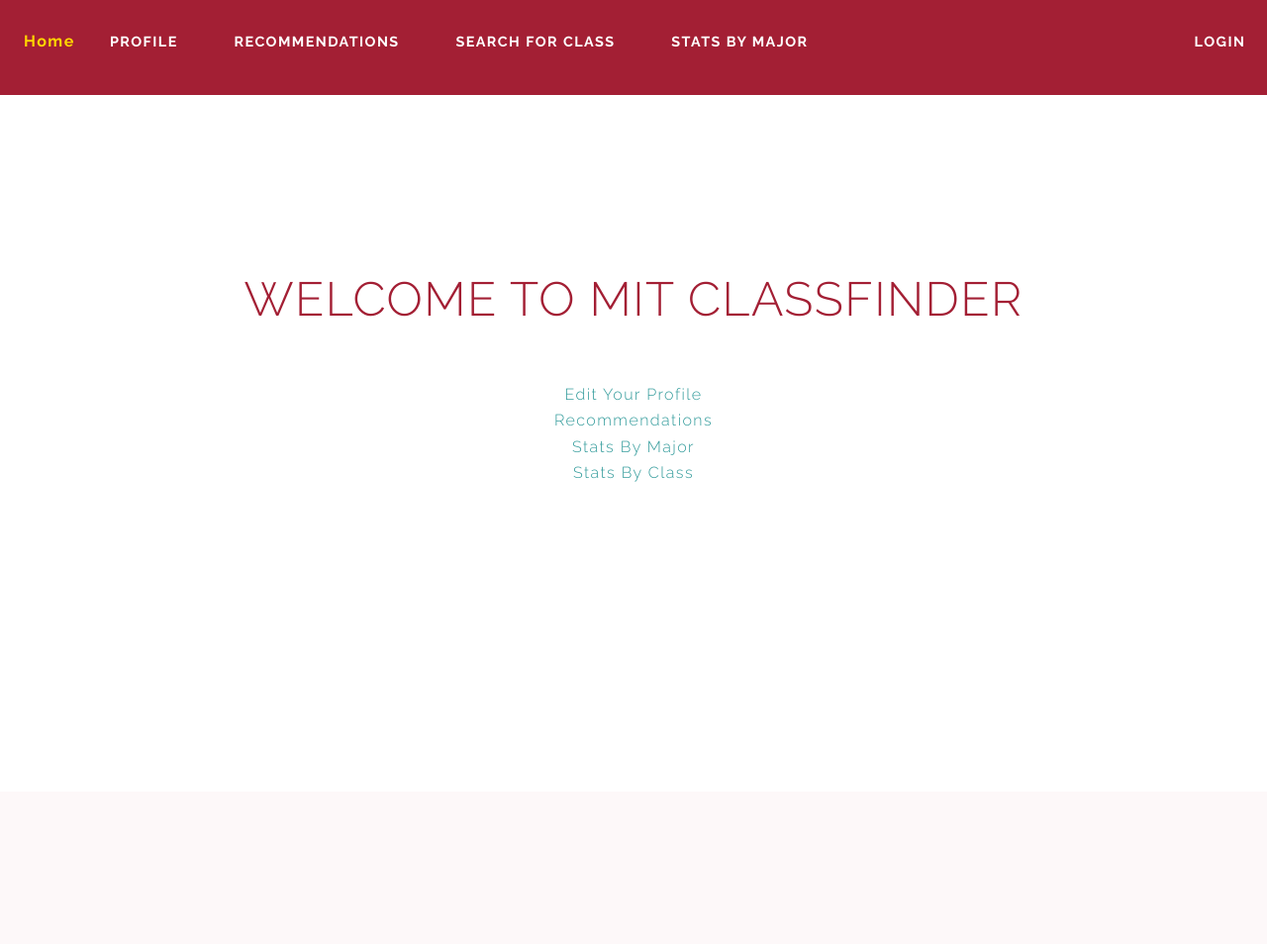
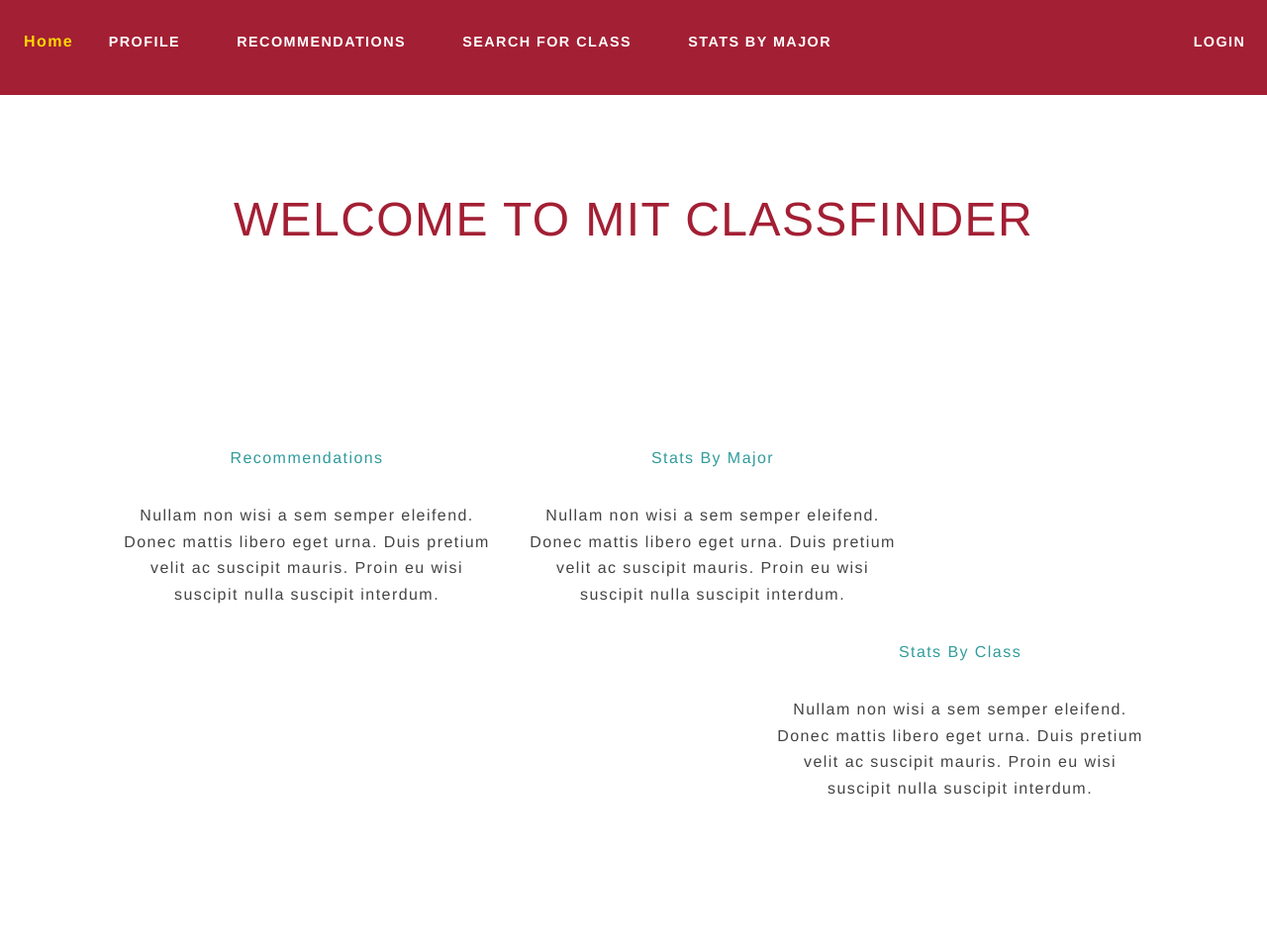
Before and after one commit to lambertchu/classfinder, a Django app: template recommender/templates/recommender/index.html in a window 1280 px wide. Shown: the whole page at 99% size. Before the commit the page ends 487 px from the top, so only its background shows below. Run offline with Django 3.2, Linux system fonts and the light colour scheme; the template is opened without the code that fills it, so the values that code supplies are empty.

Commit message:
UI tweaks

```diff
--- a/recommender/static/recommender/style.css
+++ b/recommender/static/recommender/style.css
@@ -66,12 +66,9 @@
 		text-align: center;
 		height: 300px;
 		position: relative;
-		top: 40%;
+		top: 30%;
 		transform:
 		translateY(-50%);
-
-		margin-left: 10em;
-		margin-right: 10em;
 	}
 
 	.formStyle {
@@ -183,7 +180,7 @@
 		Textboxes
 	**********************/
 
-	#id_major1, #id_major2, #id_current_semester, #id_classes, #id_major, #id_semester, #id_class_name, #id_keywords, #username_box, #password_box, #id_username, #id_email, #id_password{
+	#id_major1, #id_major2, #id_current_semester, #id_classes, #id_major, #id_semester, #id_class_, #id_keywords, #username_box, #password_box, #id_username, #id_email, #id_password{
 		width: 200px;
 		margin: 0 auto;
 	}
@@ -264,6 +261,135 @@
 	    content: counter(rowNumber);
 	    min-width: 1em;
 	    margin-right: 1em;
+	}
+
+
+
+/*********************************************************************************/
+/* Three Columns                                                                 */
+/*********************************************************************************/
+
+	#three-column
+	{
+		overflow: hidden;
+		padding: 4em 0em;
+	}
+
+	#three-column .title
+	{
+		margin-bottom: 2em !important;
+		text-align: left !important;
+	}
+
+	#three-column .title h2
+	{
+		display: block;
+		margin: 1em 0em 0em 0em;
+		font-size: 1.5em;
+	}
+
+	#three-column .title .byline
+	{
+		display: block;
+		padding-top: 0.30em;
+		letter-spacing: 1px;
+		text-transform: uppercase;
+	}
+
+	#three-column .icon
+	{
+		position: relative;
+		display: block;
+		margin: 0px auto 0.80em auto;
+		background: none;
+		line-height: 150px;
+		font-size: 4em;
+		width: 150px;
+		height: 150px;
+		border-radius: 100px;
+		border: 6px solid #67128F;
+		text-align: center;
+		color: #FFF;
+
+	}
+
+	#three-column #tbox1,
+	#three-column #tbox2
+	{
+		float: left;
+		width: 380px;
+	}
+
+	#three-column #tbox1
+	{
+		margin-right: 30px;
+	}
+
+	#three-column #tbox3
+	{
+		float: right;
+		width: 380px;
+	}
+
+	#three-column .title
+	{
+		text-align: center;
+	}
+
+	#three-column .title h2
+	{
+		font-size: 1.60em;
+	}
+
+	#three-column .title .byline
+	{
+		padding-top: 0.50em;
+		font-size: 0.90em;
+		color: #858585;
+	}
+
+	#three-column .arrow-down
+	{
+		border-top-color: #292929;
+	}
+
+
+	ul.tools
+	{
+		margin: 0;
+		padding: 0em 0em 0em 0em;
+		list-style: none;
+	}
+
+	ul.tools li
+	{
+		display: inline-block;
+		padding: 0em .2em;
+		font-size: 4em;
+	}
+
+	ul.tools li span
+	{
+		display: none;
+		margin: 0;
+		padding: 0;
+	}
+
+	ul.tools li a
+	{
+		color: #FFF;
+	}
+
+	ul.tools li a:before
+	{
+		display: inline-block;
+		background: #1ABC9C;
+		width: 120px;
+		height: 120px;
+		border-radius: 50%;
+		line-height: 120px;
+		text-align: center;
+		color: #FFFFFF;
 	}
 
 
@@ -1801,7 +1927,7 @@
 	}
 
 	body, input, select, textarea {
-		font-family: "Raleway", Arial, Helvetica, sans-serif;
+		font-family: Helvetica, "Raleway", Arial, sans-serif;
 		font-size: 14pt;
 		font-weight: 300;
 		letter-spacing: 0.09em;
--- a/recommender/templates/recommender/base.html
+++ b/recommender/templates/recommender/base.html
@@ -20,14 +20,11 @@
 	</ul>
 </div>
 
-
-
 <div class="block">
 {% block content %}
 {% endblock %}
 </div>
 
-
 <!-- <footer>
 <p>&copy; Lambert Chu</p>
 </footer> -->
--- a/recommender/templates/recommender/index.html
+++ b/recommender/templates/recommender/index.html
@@ -1,14 +1,33 @@
 {% extends 'recommender/base.html' %}
 {% block nav-home %}<strong class="nav-active">Home</strong>{% endblock %}
 {% block content %}
-	<div>
-	<h1>Welcome to MIT ClassFinder</h1>
-	<a href="{% url 'recommender:profile' %}">Edit Your Profile</a>
-	<br>
-	<a href="{% url 'recommender:recommendations' user.userprofile.major1 %}">Recommendations</a>
-	<br>
-	<a href="{% url 'recommender:major' %}">Stats By Major</a>
-	<br>
-	<a href="{% url 'recommender:class_info_initial' %}">Stats By Class</a>
+<h1>Welcome to MIT ClassFinder</h1>
+
+
+<div class="wrapper">
+<div id="three-column" class="container">
+	<!-- <a href="{% url 'recommender:profile' %}">Edit Your Profile</a> -->
+
+	<div id="tbox1">
+		<div class="title hvr-grow">
+			<a href="{% url 'recommender:recommendations' user.userprofile.major1 %}">Recommendations</a>
+		</div>
+		<p>Nullam non wisi a sem semper eleifend. Donec mattis libero eget urna. Duis pretium velit ac suscipit mauris. Proin eu wisi suscipit nulla suscipit interdum.</p>
 	</div>
+
+	<div id="tbox2">
+		<div class="title hvr-grow">
+			<a href="{% url 'recommender:major' %}">Stats By Major</a>
+		</div>
+		<p>Nullam non wisi a sem semper eleifend. Donec mattis libero eget urna. Duis pretium velit ac suscipit mauris. Proin eu wisi suscipit nulla suscipit interdum.</p>
+	</div>
+
+	<div id="tbox3">
+		<div class="title hvr-grow">
+			<a href="{% url 'recommender:class_info_initial' %}">Stats By Class</a>
+		</div>
+		<p>Nullam non wisi a sem semper eleifend. Donec mattis libero eget urna. Duis pretium velit ac suscipit mauris. Proin eu wisi suscipit nulla suscipit interdum.</p>
+	</div>
+</div>
+</div>
 {% endblock %}
--- a/recommender/templates/recommender/profile.html
+++ b/recommender/templates/recommender/profile.html
@@ -3,6 +3,7 @@
 
 {% block content %}
 	<h1>Submit Your Info</h1>
+	<p>Help us find the best classes for you!</p>
 	<form role="form" action="" method="post">
 	    {% csrf_token %}
 	    {{ form.as_p }}
--- a/recommender/templates/recommender/stats_by_class.html
+++ b/recommender/templates/recommender/stats_by_class.html
@@ -9,7 +9,9 @@
 	    {% include_chart_jscss %}
 	    {% load_chart charttype chartdata chartcontainer extra %}
 	{% else %}
-		<h1>Search for information about a class</h1>
+		<h1>Search for a class</h1>
+		<p>Enter the name of a class or a search term.</p>
+		<p>Examples: "8.01", "21M.030", "electronic music"</p>
 	{% endif %}
 </head>
 
--- a/recommender/templates/recommender/stats_by_major.html
+++ b/recommender/templates/recommender/stats_by_major.html
@@ -8,7 +8,8 @@
 	    {% include_chart_jscss %}
 	    {% load_chart charttype chartdata chartcontainer extra %}
 	{% else %}
-		<h1>Search for information about a major</h1>
+		<h1>Stats By Major</h1>
+		<p>Discover the most popular classes taken by students for each major during a semester.</p>
 	{% endif %}
 </head>
 
```
Also changed, not shown: recommender/forms.py (+8 -8 lines), recommender/static/recommender/majors.txt (added, +44 -0 lines).
